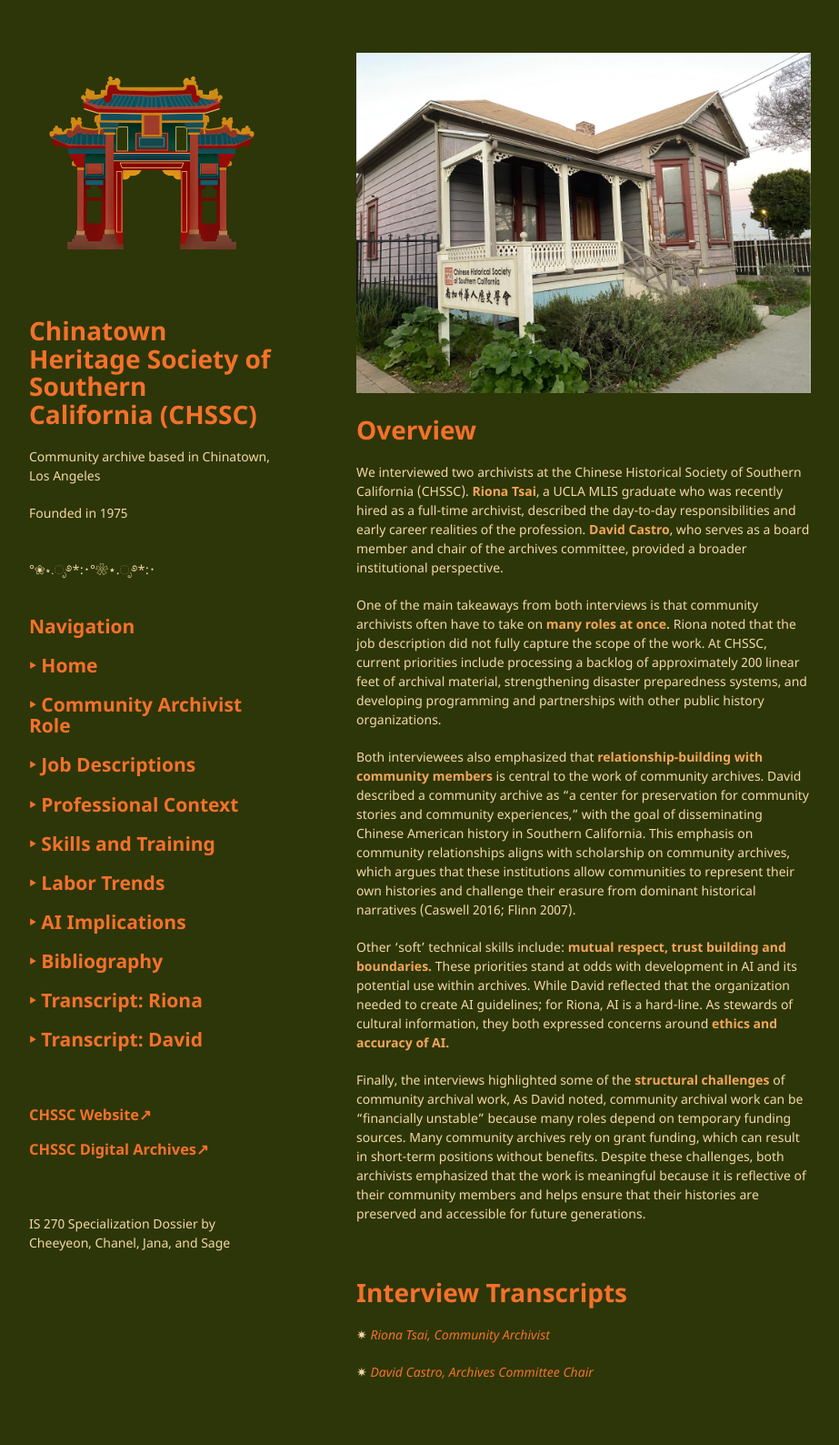
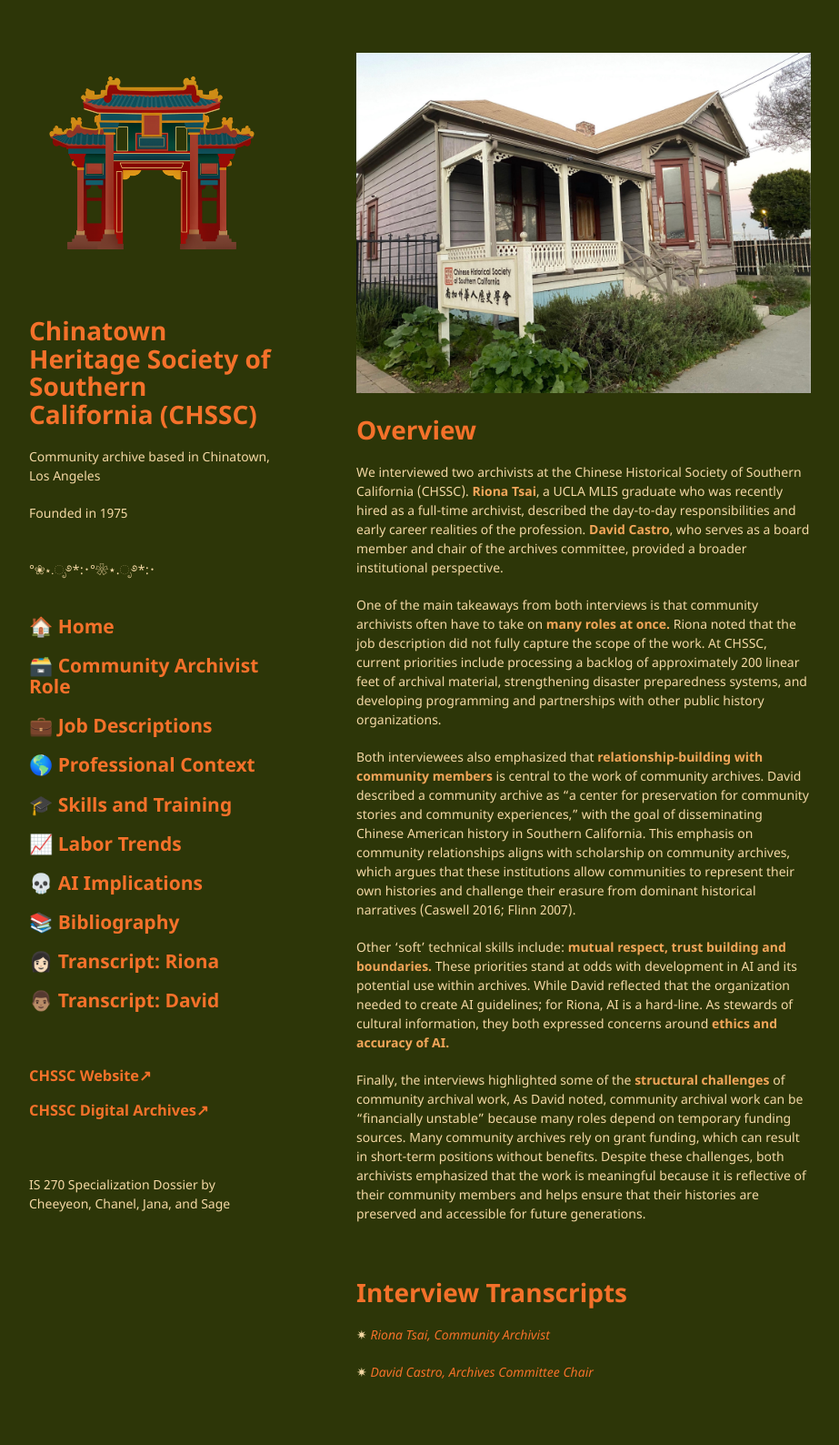
Before and after one commit to chaanelly/IS270-CHSSC, a Jekyll site: the page built from index.md, in a window 1280 px wide. Shown: the whole page at 91% size, without its empty margins (178-1101 px from the left). Built offline with Jekyll 4.4.1, drawn with Linux system fonts in a browser that asks for light colours; our own code applies the rules of GitHub Pages for plain Markdown files.

Commit message:
Update default.html

```diff
--- a/_layouts/default.html
+++ b/_layouts/default.html
@@ -24,26 +24,26 @@
         <p>°❀⋆.ೃ࿔*:･°❀⋆.ೃ࿔*:･</p>
 
         <br>
-        <h2>Navigation</h2>
-        <h2><a href="{{ site.baseurl }}/index.html">‣ Home</a></h2>
 
-        <h2><a href="{{ site.baseurl }}/pages/community-archivist.html">‣ Community Archivist Role</a></h2>
+        <h2><a href="{{ site.baseurl }}/index.html">🏠 Home</a></h2>
 
-        <h2><a href="{{ site.baseurl }}/pages/job-descriptions.html">‣ Job Descriptions</a></h2>
+        <h2><a href="{{ site.baseurl }}/pages/community-archivist.html">🗃️ Community Archivist Role</a></h2>
 
-        <h2><a href="{{ site.baseurl }}/pages/professional-context.html">‣ Professional Context</a></h2>
+        <h2><a href="{{ site.baseurl }}/pages/job-descriptions.html">💼 Job Descriptions</a></h2>
 
-        <h2><a href="{{ site.baseurl }}/pages/skills-training.html">‣ Skills and Training</a></h2>
+        <h2><a href="{{ site.baseurl }}/pages/professional-context.html">🌎 Professional Context</a></h2>
 
-        <h2><a href="{{ site.baseurl }}/pages/labor-trends.html">‣ Labor Trends</a></h2>
+        <h2><a href="{{ site.baseurl }}/pages/skills-training.html">🎓 Skills and Training</a></h2>
 
-        <h2><a href="{{ site.baseurl }}/pages/AI-implications.html">‣ AI Implications</a></h2>
+        <h2><a href="{{ site.baseurl }}/pages/labor-trends.html">📈 Labor Trends</a></h2>
 
-        <h2><a href="{{ site.baseurl }}/pages/annotated-biblio.html">‣ Bibliography</a></h2>
+        <h2><a href="{{ site.baseurl }}/pages/AI-implications.html">💀 AI Implications</a></h2>
 
-        <h2><a href="{{ site.baseurl }}/pages/annotated-biblio.html">‣ Transcript: Riona</a></h2>
+        <h2><a href="{{ site.baseurl }}/pages/annotated-biblio.html">📚 Bibliography</a></h2>
 
-        <h2><a href="{{ site.baseurl }}/pages/annotated-biblio.html">‣ Transcript: David</a></h2>
+        <h2><a href="{{ site.baseurl }}/pages/annotated-biblio.html">👩🏻 Transcript: Riona</a></h2>
+
+        <h2><a href="{{ site.baseurl }}/pages/annotated-biblio.html">👨🏽 Transcript: David</a></h2>
         <br>
         <br>
         <h3><a href="https://chssc.org" target="_blank">CHSSC Website↗︎</a></h3>
```
